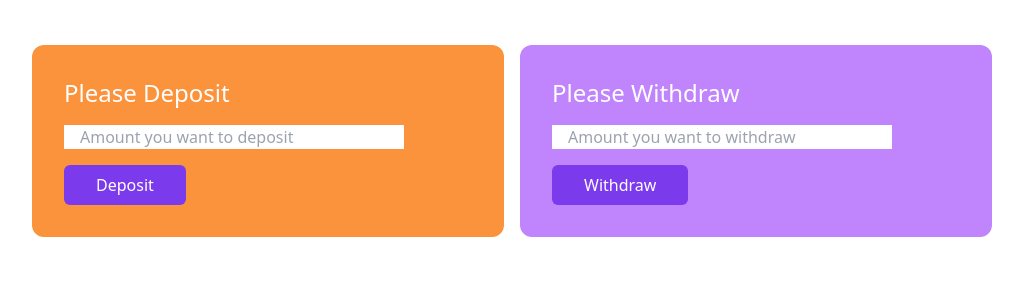
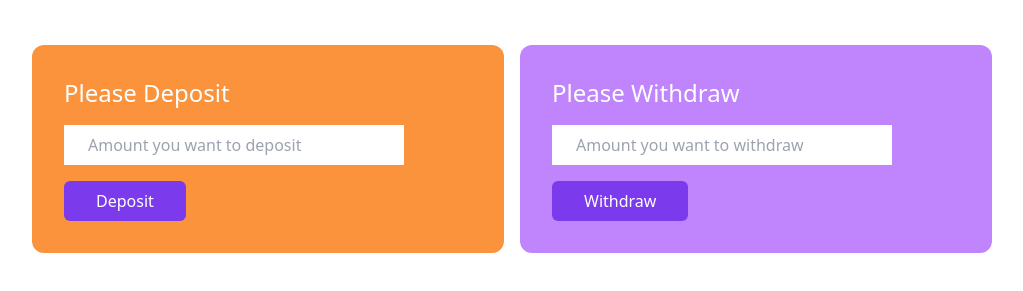
Before and after one commit to khairul-01/Bap-er-Bank, a plain HTML site: page bank.html in a window 1280 px wide. Shown: the part 267-558 px from the top of the page, without its empty margins (128-1151 px from the left). Drawn offline with nearby package versions, Linux system fonts and the light colour scheme.

Commit message:
input field updated

```diff
--- a/bank.html
+++ b/bank.html
@@ -33,12 +33,12 @@
          <div class="grid grid-cols-2 gap-4 w-3/4 mx-auto">
             <div class="bg-orange-400 p-8 rounded-xl space-y-4">
                <h2 class="text-2xl">Please Deposit</h2>
-               <input class="block mb-3 w-10/12 px-4 text-black" type="number" name="" id="deposit-input" placeholder="Amount you want to deposit">
+               <input class="block mb-3 w-10/12 px-4 text-black px-6 py-2" type="number" name="" id="deposit-input" placeholder="Amount you want to deposit">
                <button id="btn-deposit" class="bg-violet-600 rounded-md px-8 py-2 font-medium text-white hover:bg-pink-600">Deposit</button>
             </div>
             <div class="bg-purple-400 p-8 rounded-xl space-y-4">
                <h2 class="text-2xl">Please Withdraw</h2>
-               <input class="block mb-3 w-10/12 px-4 text-black" type="number" name="" id="withdraw-input" placeholder="Amount you want to withdraw">
+               <input class="block mb-3 w-10/12 px-4 text-black px-6 py-2" type="number" name="" id="withdraw-input" placeholder="Amount you want to withdraw">
                <button id="btn-withdraw" class="bg-violet-600 rounded-md px-8 py-2 font-medium text-white hover:bg-pink-600">Withdraw</button>
             </div>
          </div>
--- a/js/deposit.js
+++ b/js/deposit.js
@@ -1,7 +1,7 @@
 // add event handler to the button
 document.getElementById('btn-deposit').addEventListener('click', function() {
    // to get value from input field, we need to use .value property.
-   const depositInp = document.getElementById('deposit-input')
+   const depositInp = document.getElementById('deposit-input');
    const depositInpVal = depositInp.value;
    // for non input (element other than input, textarea) use innerText to get the text.
    const depositTotal = document.getElementById('deposit-total');
```
Also changed, not shown: index.html (+2 -2 lines).
